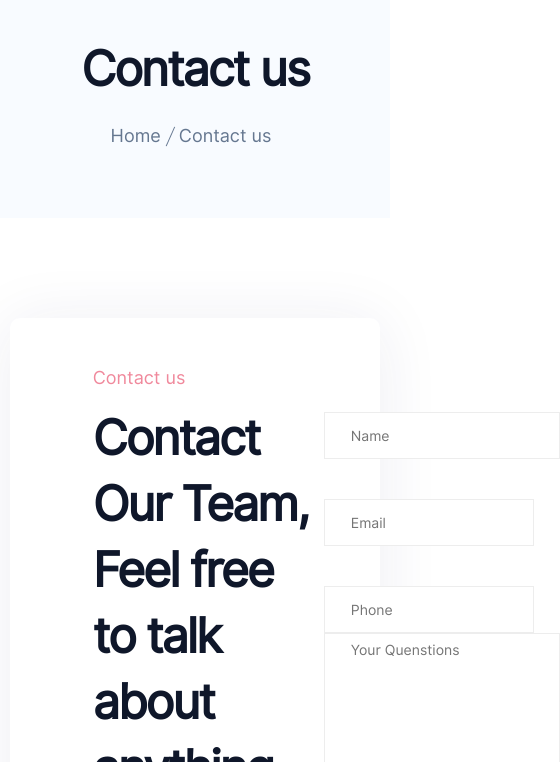
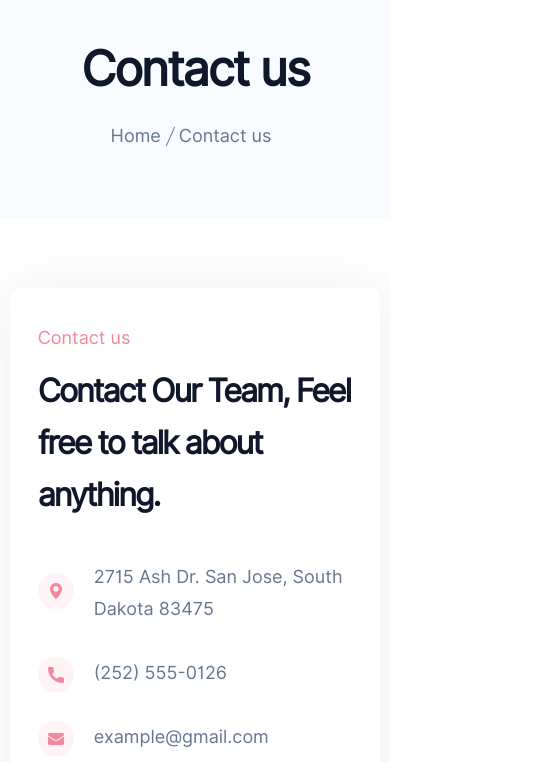
Before and after one commit to Nikita5933/Nagency, a website: page pages/contact.html in a window 390 px wide. Shown: the part 82-844 px from the top of the page, 560 px wide, since content can reach past the window. Drawn offline with Linux system fonts and the light colour scheme.

Commit message:
completed contact adaptive

```diff
--- a/assets/css/media.scss
+++ b/assets/css/media.scss
@@ -144,7 +144,23 @@
       width: 78%;
     }
   }
-
+  .contact-page {
+    &__wrapper {
+      padding: 25px;
+    }
+    &__block {
+      max-width: 400px;
+    }
+    &__form {
+      &-email {
+        max-width: 188px;
+        margin-right: 6px;
+      }
+      &-phone {
+        max-width: 188px;
+      }
+    }
+  }
 }
 
 @media (max-width: 991px) {
@@ -279,6 +295,31 @@
           margin-right: 20px;
           width: 52%;
         }
+      }
+    }
+  }
+  .contact-page {
+    &__location {
+      & a {
+        display: block;
+        &::after {
+          top: 12px;
+        }
+      }
+    }
+    &__title {
+      font-size: 44px;
+    }
+    &__form {
+      &-email {
+        max-width: 100%;
+        width: 100%;
+        margin-right: 6px;
+      }
+      &-phone {
+        max-width: 100%;
+        width: 100%;
+        margin-bottom: 40px;
       }
     }
   }
@@ -509,6 +550,27 @@
           width: 100%;
         }
       }
+    }
+  }
+  .contact-page {
+    &__location {
+      & a {
+        &::after {
+          top: 0;
+        }
+      }
+    }
+    &__block {
+      max-width: 100%;
+    }
+    &__wrapper {
+      flex-wrap: wrap;
+      padding: 40px 24px;
+      justify-content: center;
+    }
+
+    &__form {
+      max-width: 100%;
     }
   }
 }
@@ -770,6 +832,31 @@
       }
     }
   }
+  .contact-page {
+    margin: 70px 0;
+    &__location {
+      & a {
+        &::after {
+          top: 12px;
+        }
+      }
+    }
+    &__title {
+      font-size: 32px;
+      line-height: 52px;
+      margin-bottom: 40px;
+    }
+    &__wrapper {
+      padding: 40px 28px;
+    }
+
+    &__form {
+      margin-top: 40px;
+      &-name, &-email, &-phone {
+        margin-bottom: 24px;
+      }
+    }
+  }
 }
 @media (max-width: 450px) {
   .footer {
@@ -777,6 +864,13 @@
       &-input {
         padding-right: 56px;
       }
+    }
+  }
+}
+@media (max-height: 420px) {
+  .header {
+    &__menu {
+      gap: 20px;
     }
   }
 }
@@ -810,15 +904,16 @@
       width: 260px;
     }
   }
-
-}
-@media (max-height: 420px) {
-  .header {
-    &__menu {
-      gap: 20px;
+  .contact-page {
+    &__location, &__phone, &__email {
+      font-size: 14px;
+      & a {
+        font-size: 14px;
+      }
     }
   }
 }
+
 @media (max-height: 300px) {
   .header {
     &__menu {
--- a/pages/contact.html
+++ b/pages/contact.html
@@ -20,7 +20,7 @@
         </svg>
         </label>
         <input id="menu-button" class="burger-button" type="checkbox">
-        <div class="burger__wrapper">
+        <div class="burger__wrapper burger__wrapper_alt">
           <label for="menu-button" class="burger__nav-close"><svg width="24px" height="24px" viewBox="0 0 24 24" fill="none" xmlns="http://www.w3.org/2000/svg"><path fill-rule="evenodd" clip-rule="evenodd" d="M19.207 6.207a1 1 0 0 0-1.414-1.414L12 10.586 6.207 4.793a1 1 0 0 0-1.414 1.414L10.586 12l-5.793 5.793a1 1 0 1 0 1.414 1.414L12 13.414l5.793 5.793a1 1 0 0 0 1.414-1.414L13.414 12l5.793-5.793z" fill="#000000"/></svg></label>
           <menu class="header__menu">
             <li class="header__menu-item"><a class="header__menu-link" href="../index.html">Home</a></li>
```
Also changed, not shown: assets/css/style.css, 1 other file.
